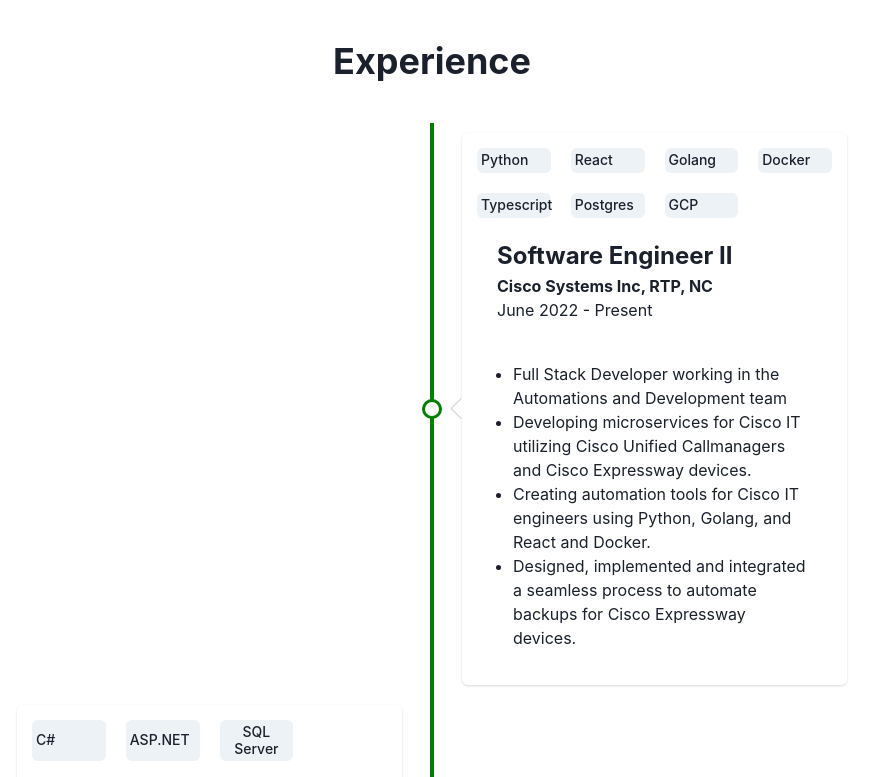
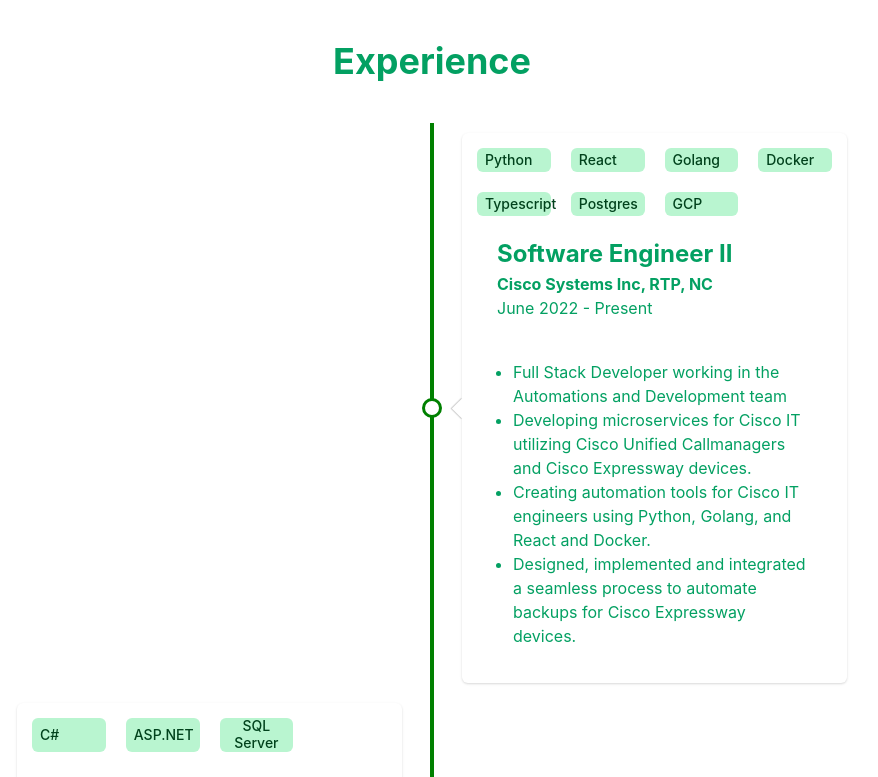
Before and after one commit to pranavshivk97/pranavshivk97.github.io, a React (Create React App) app: page / in a window 1280 px wide. Shown: the part 820-1597 px from the top of the page, without its empty margins (208-1086 px from the left). Built offline with nearby package versions, Linux system fonts and the light colour scheme.

Commit message:
need to fix experience to view on scroll

```diff
--- a/src/App.tsx
+++ b/src/App.tsx
@@ -1,4 +1,4 @@
-import { ChakraProvider, theme } from "@chakra-ui/react";
+import { Box, ChakraProvider, theme } from "@chakra-ui/react";
 
 import Home from "./components/Home";
 import Navbar from "./components/Navbar";
@@ -10,7 +10,7 @@
 import './App.css'
 
 export const App = () => (
-  <ChakraProvider theme={theme}>
+  <Box color="#03a062">
     <Navbar />
     <Home />
     <Experience />
@@ -18,5 +18,5 @@
     <Projects />
     <Contact />
     <Footer />
-  </ChakraProvider>
+  </Box>
 );
--- a/src/components/Experience/TimelineComponent/TimelineItem.css
+++ b/src/components/Experience/TimelineComponent/TimelineItem.css
@@ -5,6 +5,8 @@
     position: relative;
     margin: 10px 0;
     width: 50%;
+
+
 }
 
 .timeline-card:nth-child(odd) {
@@ -67,3 +69,33 @@
     right: auto;
     left: -40px;
 }
+
+@keyframes slideCardLeft {
+    from {
+        transform: translateX(-100%);
+    }
+
+    to {
+        transform: translateX(0%);
+    }
+}
+
+@keyframes slideCardRight {
+    from {
+        transform: translateX(100%);
+    }
+
+    to {
+        transform: translateX(0%);
+    }
+}
+
+@media (prefers-reduced-motion: no-preference) {
+   .timeline-card {
+        animation: slideCardLeft 2.5s 1;
+    }
+
+    .timeline-card:nth-child(odd) {
+        animation: slideCardRight 2.5s 1;
+    }
+}
--- a/src/components/Experience/TimelineComponent/TimelineItem.tsx
+++ b/src/components/Experience/TimelineComponent/TimelineItem.tsx
@@ -1,5 +1,6 @@
 import { Box, Card, CardBody, CardHeader, SimpleGrid, Heading, ListItem, Tag, Text, UnorderedList } from '@chakra-ui/react';
-import React from 'react'
+import React, { useEffect, useRef, useState } from 'react'
+import { useIntersectionObserver } from 'usehooks-ts';
 
 import './TimelineItem.css'
 import { experiences } from '../experiences';
@@ -17,12 +18,38 @@
 }
 
 const TimelineItem = (props: { experience: ExperienceProps }) => {
+    const cardRef = useRef<HTMLDivElement>(null);
+    const [isVisible, setVisible] = useState<boolean>(false);
+    // const entry = useIntersectionObserver(cardRef, {});
+    // const isVisible = !!entry?.isIntersecting;
+
+    const options = {
+        root: null,
+        threshold: 1,
+        rootMargin: '0px'
+    }
+
+    useEffect(() => {
+        const observer = new IntersectionObserver((entries) => {
+            entries.forEach(entry => setVisible(entry.isIntersecting))
+        }, options);
+
+        if (cardRef.current) {
+            observer.observe(cardRef.current);
+            // cardRef.current.classList.add('card-animation');
+        }
+
+        return (() => {
+            if (cardRef.current) observer.unobserve(cardRef.current)
+        })
+    }, [isVisible])
+
     return (
-        <Box className='timeline-card'>
-            <Card className="timeline-content">
+        <Box className={`timeline-card ${isVisible ? 'is-visible' : ''}`}>
+            <Card ref={cardRef} className='timeline-content' color="#03a062">
                 <SimpleGrid spacing={5} columns={4}>
                     {props.experience.skills.map((skill, index) => (
-                            <Tag p={1} textAlign='center' key={index}>{skill}</Tag>
+                            <Tag colorScheme="whatsapp" textAlign='center' key={index}>{skill}</Tag>
                     ))}
                 </SimpleGrid>
                 <CardHeader>
--- a/src/components/Experience/TimelineComponent/index.tsx
+++ b/src/components/Experience/TimelineComponent/index.tsx
@@ -1,4 +1,4 @@
-import React from 'react'
+import React, {useState, useEffect, useRef } from 'react'
 import { Box, Heading } from '@chakra-ui/react'
 
 import { experiences } from '../experiences'
@@ -7,10 +7,35 @@
 import './TimelineComponent.css'
 
 const TimelineComponent = () => {
+    const cardRef = useRef<HTMLDivElement>(null);
+    const [isVisible, setVisible] = useState<boolean>(false);
+    // const entry = useIntersectionObserver(cardRef, {});
+    // const isVisible = !!entry?.isIntersecting;
+
+    const options = {
+        root: null,
+        threshold: 1,
+        rootMargin: '0px'
+    }
+
+    useEffect(() => {
+        const observer = new IntersectionObserver((entries) => {
+            entries.forEach(entry => setVisible(entry.isIntersecting))
+        }, options);
+
+        if (cardRef.current) {
+            observer.observe(cardRef.current);
+            // cardRef.current.classList.add('card-animation');
+        }
+
+        return (() => {
+            if (cardRef.current) observer.unobserve(cardRef.current)
+        })
+    }, [])
     return (
         <Box id="experiences" p={10} m={5}>
             <Heading textAlign="center" as="h1">Experience</Heading>
-            <Box className='timeline-container'>
+            <Box ref={cardRef} className={`timeline-container ${isVisible ? 'is-visible' : ''}`}>
                 {experiences.map((experience, index) => (
                     <TimelineItem key={index} experience={experience}/>
                 ))}
--- a/src/components/Skills/Skillbar.tsx
+++ b/src/components/Skills/Skillbar.tsx
@@ -17,11 +17,10 @@
   const isVisible = !!entry?.isIntersecting;
   // console.log(isVisible);
 
-  const prefersReducedMotion = usePrefersReducedMotion();
+  // const prefersReducedMotion = usePrefersReducedMotion();
 
-  const animation = `${increaseBars} 2.5s forwards`;
+  // const animation = `${increaseBars} 2.5s forwards`;
 
-  // console.log(animation)
   useInterval(() => {
     if (percentage !== props.level) {
       setPercentage((prevPercentage) => prevPercentage + 1)
--- a/src/index.tsx
+++ b/src/index.tsx
@@ -1,15 +1,16 @@
 import * as React from "react";
 import * as ReactDOM from "react-dom/client";
 import { App } from "./App";
+import { ChakraProvider, theme } from "@chakra-ui/react";
 
 const container = document.getElementById("root");
 if (!container) throw new Error("Failed to find the root element");
 const root = ReactDOM.createRoot(container);
 
 root.render(
-  <>
+  <ChakraProvider theme={theme}>
     <App />
-  </>
+  </ChakraProvider>
 );
 
 // If you want your app to work offline and load faster, you can change
```
